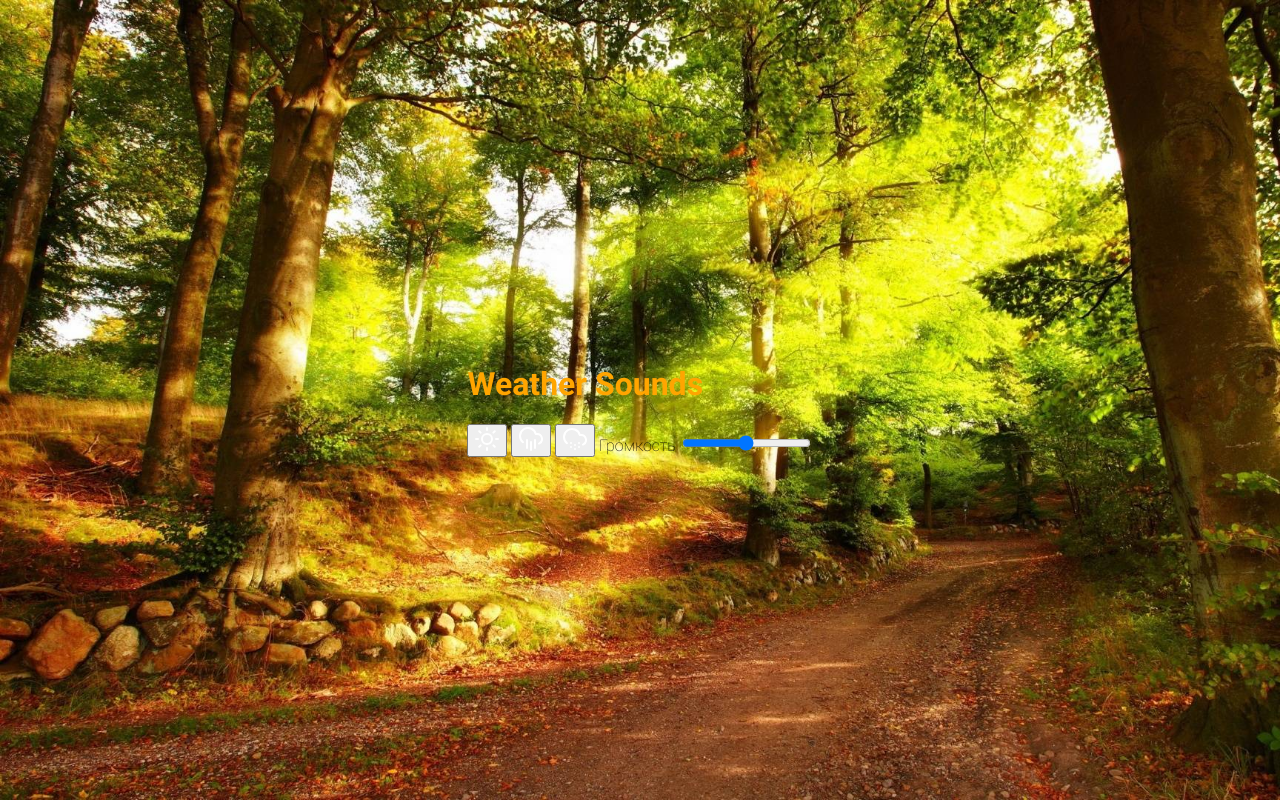
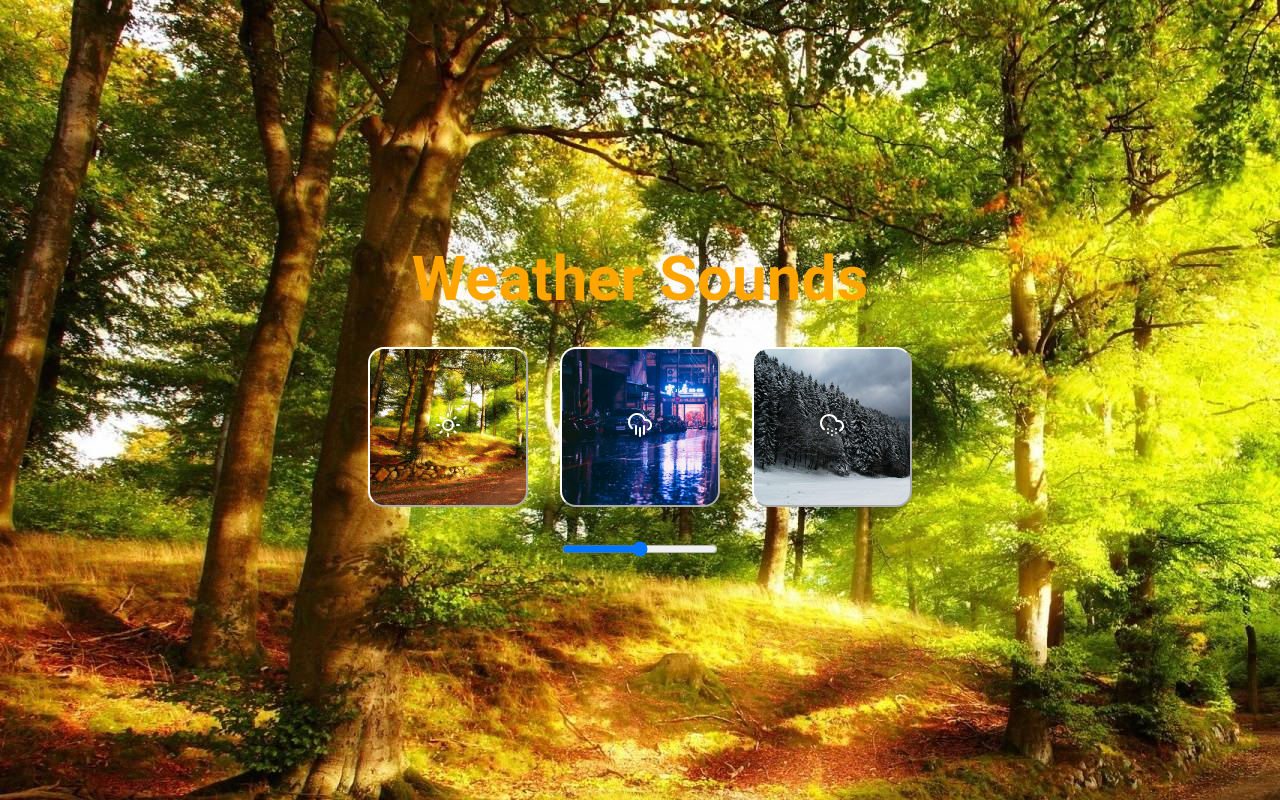
Before and after one commit to rBo3Db/ts-vanilla-js-project, a website built with webpack: page src/index.html in a window 1280 px wide. Built offline with nearby package versions, Linux system fonts and the light colour scheme.

Commit message:
fixed buttons

```diff
--- a/src/index.html
+++ b/src/index.html
@@ -6,20 +6,20 @@
     <title>test</title>
     <link rel="stylesheet" type="css" href="styles.css">
   </head>
-  <body class="summer" id="body">
+  <body class="summer background" id="body">
     <main class="main">
       <h1>Weather Sounds</h1>
-      <button type="button" title="summer" className="summer-button">
+      <button type="button" title="summer" class="summer-button button">
         <img width="24px" height="24px" alt="sun" src="./assets/icons/sun.svg" />
       </button>
-      <button type="button" title="rainy" className="rainy-button">
+      <button type="button" title="rainy" class="rainy-button button">
         <img alt="rainy" src="./assets/icons/cloud-rain.svg" />
       </button>
-      <button type="button" title="winter" className="winter-button">
+      <button type="button" title="winter" class="winter-button button">
         <img alt="winter" src="./assets/icons/cloud-snow.svg" />
       </button>
-      <label for="range">Громкость</label>
-      <input id="range" type="range" min="0" max="100" step="1" value="50">
+      <label for="range" class="label">Громкость</label>
+      <input class="range" id="range" type="range" min="0" max="100" step="1" value="50">
     </main>
   </body>
 </html>
--- a/src/styles.css
+++ b/src/styles.css
@@ -92,21 +92,62 @@ body {
 }
 .main {
   /* width: 100%; */
+  display: grid;
+  gap: 32px;
+  grid-template-areas: "A A A"
+  "B C D"
+  ". E .";
 }
 
 h1 {
+  grid-area: A;
   color: orange;
+  font-size: 62px;
+  text-align: center;
+  margin: 0;
+}
+
+.button {
+  display: block;
+  background-size: cover;
+  border-radius: 16px;
+  width: 160px;
+  height: 160px;
+  border-color: white;
+}
+
+.summer-button {
+  background-image: url("./assets/summer-bg.jpg");
+  grid-area: B;
+}
+.rainy-button {
+  grid-area: C;
+  background-image: url("./assets/rainy-bg.jpg");
+}
+.winter-button {
+  grid-area: D;
+  background-image: url("./assets/winter-bg.jpg");
+}
+
+.background {
+  background-size: cover;
 }
 
 .summer {
   background: url("./assets/summer-bg.jpg");
-  background-size: cover;
 }
 .winter {
+
   background: url("./assets/winter-bg.jpg");
-  background-size: cover;
 }
 .rainy {
+
   background: url("./assets/rainy-bg.jpg");
-  background-size: cover;
 }
+.range {
+  grid-area: E;
+}
+
+.label {
+  display: none;
+}
```
